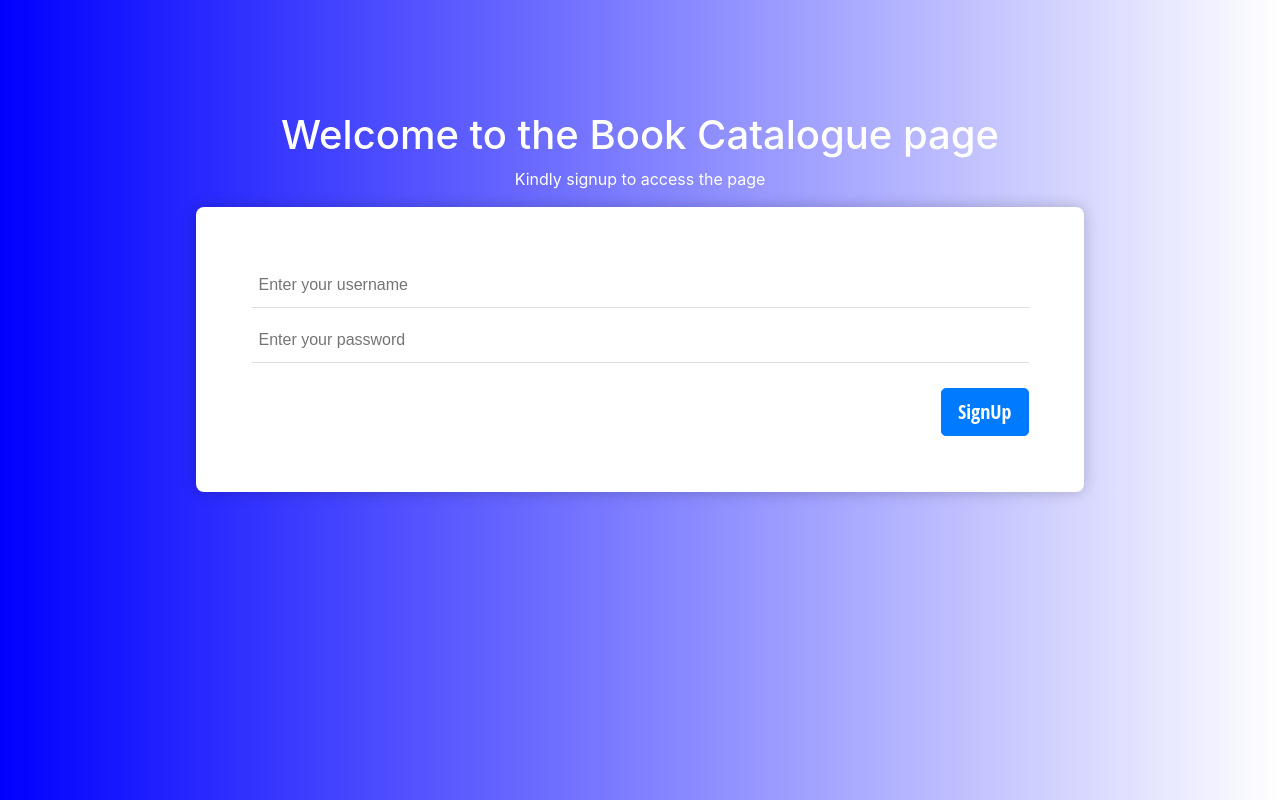
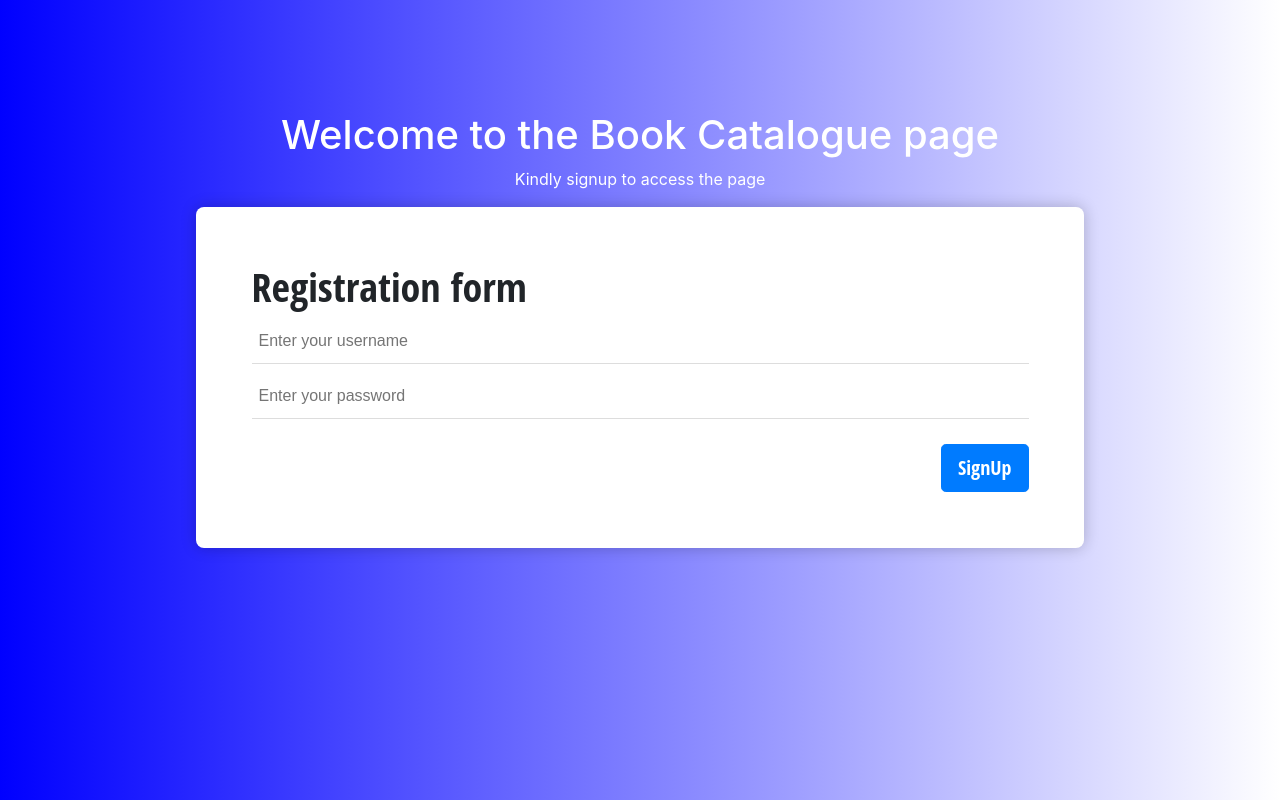
Before and after one commit to cwizard2011/book-app, a plain HTML site: page index.html in a window 1280 px wide. Drawn offline with nearby package versions, Linux system fonts and the light colour scheme.

Commit message:
add registration heading

```diff
--- a/index.html
+++ b/index.html
@@ -14,6 +14,7 @@
         <h1 class="head">Welcome to the Book Catalogue page</h1>
         <p class="para">Kindly signup to access the page</p>
         <div class="form-style-8">
+          <h1>Registration form</h1>
           <form id="signup-form">
             <input type="text" id="username" placeholder="Enter your username" required/>
             <input type="password" id="password" placeholder="Enter your password" required/>
```
